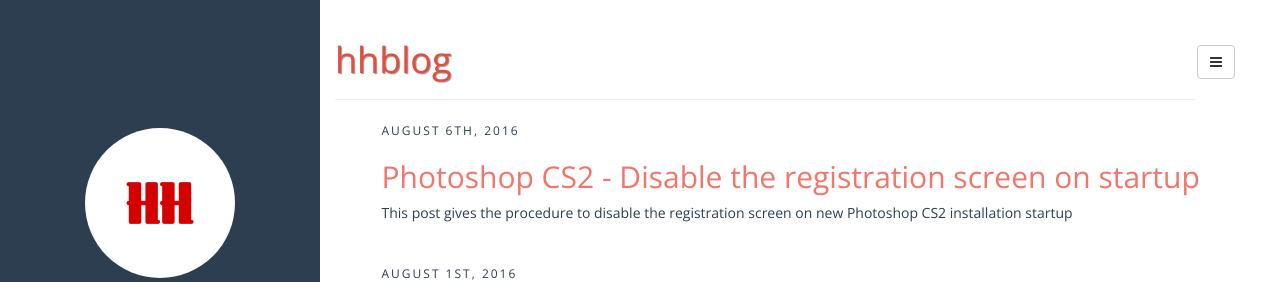
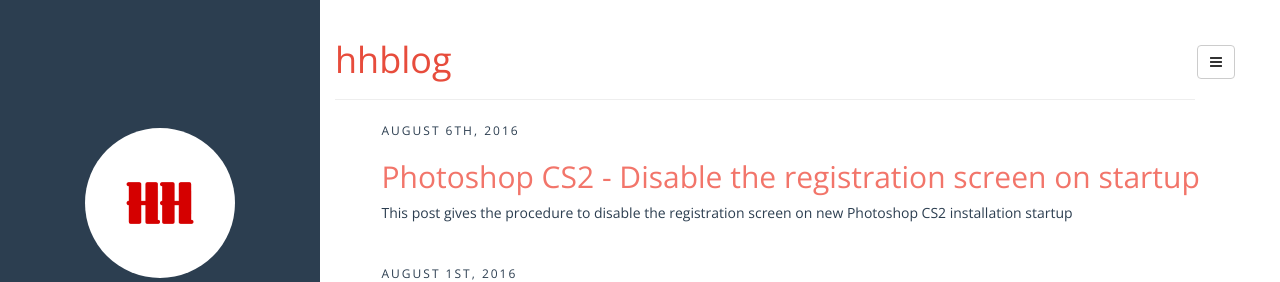
Before and after one commit to honghaco/honghaco.github.io, a Jekyll site: the page built from index.html, in a window 1280 px wide. Shown: the top 282 px of the page. Built offline with Jekyll 4.4.1, drawn with Linux system fonts in a browser that asks for light colours; some web fonts are replaced; the list of posts is cut into pages by our own code.

Commit message:
Remove text-shadow on the page-header. Cuz this blur my eyes (._. !)

```diff
--- a/assets/css/style.css
+++ b/assets/css/style.css
@@ -100,7 +100,7 @@ article .share .gplus:hover {
 
 .page-header {
 	color: #e74c3c;
-	text-shadow: 1px 1px 1px rgba(150, 150, 150, 1);
+/*	text-shadow: 1px 1px 1px rgba(150, 150, 150, 1); */
 }
 
 @media only screen and (min-width: 768px) {
```
